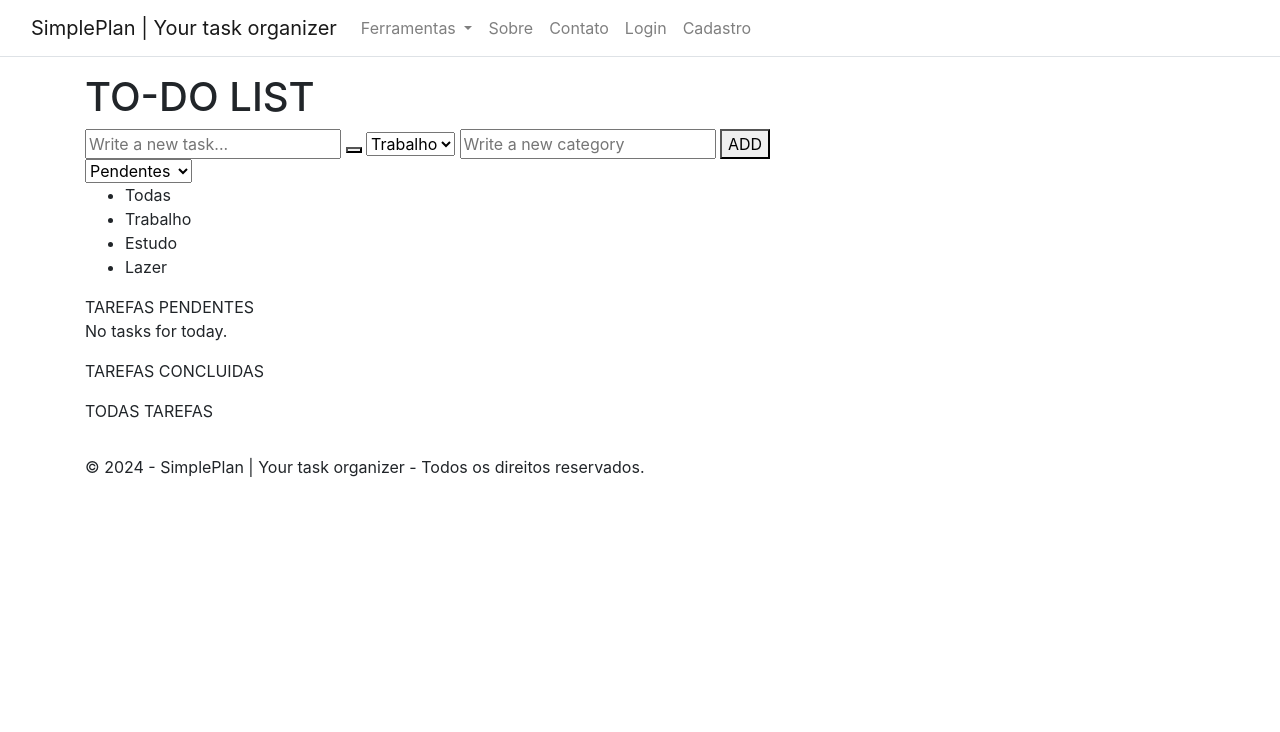
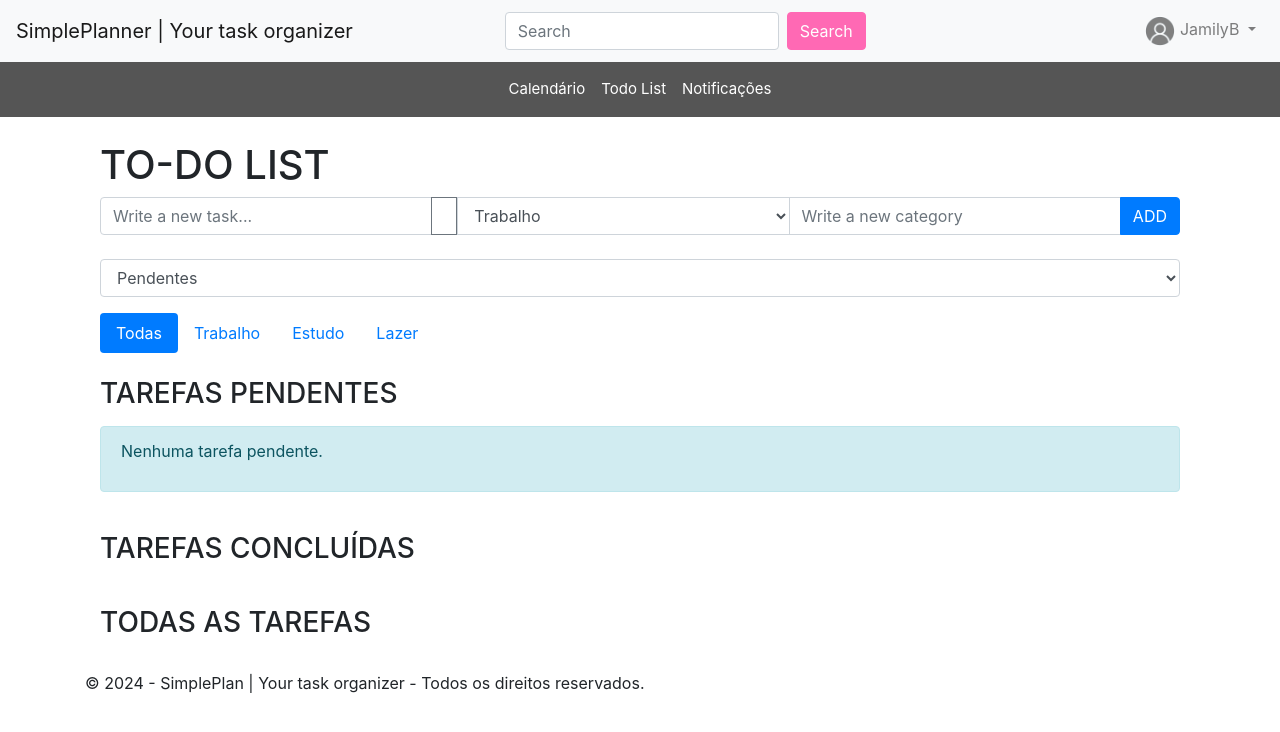
Before and after one commit to JamilyB/SimplePlanner-Project, a Django app: page /todo_list/ in a window 1280 px wide. Shown: the top 732 px of the page. Run offline with Django 5.2, Linux system fonts and the light colour scheme; a user stored in the database is signed in; some libraries are stand-ins or nearby versions.

Commit message:
modificações da página de usuário

```diff
--- /dev/null
+++ b/app_simple_planner/static/css/home.css
@@ -0,0 +1,29 @@
+.btn-pink {
+    color: #fff;
+    background-color: #ff69b4;
+    border-color: #ff69b4;
+}
+.btn-pink:hover {
+    color: #fff;
+    background-color: #ff1493;
+    border-color: #ff1493;
+}
+
+.custom-navbar {
+    background-color: #555555;
+}
+
+.custom-navbar .navbar-brand,
+.custom-navbar .navbar-nav .nav-link {
+    color: #ffffff; /* Cor do texto na barra de navegação */
+    font-size: 15px; /* Tamanho da fonte grande */
+}
+
+.custom-navbar .navbar-nav .nav-link:hover {
+    color: #ff69b4; /* Cor do texto ao passar o mouse por cima */
+}
+
+.custom-search:focus {
+    border-color: #e83e8c; /* Cor da borda rosa ao clicar/focar */
+    box-shadow: 0 0 0 0.2rem rgba(232, 62, 140, 0.25); /* Sombra rosa ao clicar/focar */
+}
--- a/app_simple_planner/static/js/script.js
+++ b/app_simple_planner/static/js/script.js
@@ -1,90 +1,95 @@
+// Array para armazenar as tarefas
 let tasks = [];
 
+// Função para adicionar uma nova tarefa
 function addTask() {
-  const taskInput = document.getElementById("taskInput");
+    const taskInput = document.getElementById("taskInput").value;
+    const categorySelect = document.getElementById("categorySelect").value;
+
+    if (taskInput.trim() === "") {
+        alert("Por favor, insira uma tarefa.");
+        return;
+    }
 
     const task = {
-    name: taskInput.value,
-    category: "Processo",
+        name: taskInput,
+        category: categorySelect,
         completed: false,
-    dateTimeAdded: null,
+        dateTimeAdded: new Date().toLocaleString(),
         dateTimeCompleted: null
     };
 
     tasks.push(task);
     renderTaskList();
-  taskInput.value = "";
-  NoTasks();
+    document.getElementById("taskInput").value = "";
 }
 
-function NoTasks()
-{
-  const No=document.getElementById("Text_NoTask");
-  No.style.display="none";
-}
-
+// Função para renderizar a lista de tarefas com base no filtro selecionado
 function renderTaskList() {
+    const filter = document.getElementById("select-List").value;
     const taskList = document.getElementById("taskList");
     const completedTaskList = document.getElementById("completedTaskList");
+    const allTaskList = document.getElementById("AllTaskList");
 
     taskList.innerHTML = "";
     completedTaskList.innerHTML = "";
-  tasks.forEach(function (task, index) {
+    allTaskList.innerHTML = "";
+
+    tasks.forEach(function(task, index) {
         const li = document.createElement("li");
-    li.id = "task-" + index;
-    li.className = "task-container";
-    li.innerHTML = "<div class='task-name'>" + task.name + " - " + task.category + "</div>";
+        li.className = "list-group-item";
+        li.innerHTML = `<div>${task.name} - ${task.category}</div>`;
 
         if (task.completed) {
-      li.classList.add("completed");
             completedTaskList.appendChild(li);
-    }
-    else {
-      const completeButton = document.createElement("button");
-      completeButton.innerHTML = "Concluir";
-
-      completeButton.onclick = function (e) {
-        e.stopPropagation();
-        completeTask(index);
-      };
-
-      li.appendChild(completeButton);
+        } else {
             taskList.appendChild(li);
         }
+
+        allTaskList.appendChild(li.cloneNode(true));
     });
+
+    updateNoTaskMessage();
 }
 
+// Função para marcar uma tarefa como concluída
 function completeTask(index) {
-  const task = tasks[index];
-  if (!task.completed) {
-    task.completed = true;
-    task.dateTimeCompleted = new Date().toLocaleString();
-  } else {
-    task.completed = false;
-    task.dateTimeCompleted = null;
-  }
+    tasks[index].completed = true;
+    tasks[index].dateTimeCompleted = new Date().toLocaleString();
     renderTaskList();
 }
 
-function TypeList(){
-  const Status=document.getElementById("select-List");
-  const List_ToDo=document.getElementById("Todo-task");
-  const List_Completed=document.getElementById("completed-Task");
-  const List_All=document.getElementById("All-Task");
+// Função para alternar entre as diferentes listas de tarefas
+function TypeList() {
+    const filter = document.getElementById("select-List").value;
+    const taskLists = document.querySelectorAll(".ListPage");
 
-  List_ToDo.style.display = "none";
-  List_Completed.style.display = "none";
-  List_All.style.display="none";
+    taskLists.forEach(function(taskList) {
+        taskList.style.display = "none";
+    });
 
-  if(Status.value==="To-do")
-  {
-    List_ToDo.style.display = "block";
-  }
-  else if(Status.value==="Done")
-  {
-    List_Completed.style.display = "block";
-  }
-  else{
-    List_All.style.display="block";
+    if (filter === "To-do") {
+        document.getElementById("Todo-task").style.display = "block";
+    } else if (filter === "Done") {
+        document.getElementById("completed-Task").style.display = "block";
+    } else if (filter === "All") {
+        document.getElementById("All-Task").style.display = "block";
     }
 }
+
+// Função para atualizar a mensagem de "Sem tarefas" conforme necessário
+function updateNoTaskMessage() {
+    const noTaskMessage = document.getElementById("Text_NoTask");
+
+    if (tasks.length === 0) {
+        noTaskMessage.style.display = "block";
+    } else {
+        noTaskMessage.style.display = "none";
+    }
+}
+
+// Inicializa a renderização da lista ao carregar a página
+document.addEventListener("DOMContentLoaded", function() {
+    renderTaskList();
+    updateNoTaskMessage();
+});
--- a/app_simple_planner/templates/shared/layout.html
+++ b/app_simple_planner/templates/shared/layout.html
@@ -6,13 +6,13 @@
     <meta name="viewport" content="width=device-width, initial-scale=1.0" />
     <link rel="shortcut icon" type="image/x-icon" href="{% static 'img/favicon.ico' %}">
     <link href="https://maxcdn.bootstrapcdn.com/bootstrap/4.5.2/css/bootstrap.min.css" rel="stylesheet">
-    <title>SimplePlan | Your task organizer</title>
+    <title>SimplePlanner | Your task organizer</title>
 </head>
 <body>
     <header>
         <nav class="navbar navbar-expand-sm navbar-light bg-white border-bottom box-shadow mb-3">
             <div class="container-fluid">
-                <a class="navbar-brand" href="{% url 'index' %}">SimplePlan | Your task organizer</a>
+                <a class="navbar-brand" href="{% url 'index' %}">SimplePlanner | Your task organizer</a>
                 <div class="collapse navbar-collapse">
                     <ul class="navbar-nav mr-auto">
                         <li class="nav-item dropdown">
@@ -55,9 +55,9 @@
             &copy; 2024 - SimplePlan | Your task organizer - Todos os direitos reservados.
         </div>
     </footer>
-    <script src="{% static 'js/script.js' %}"></script>
     <script src="https://code.jquery.com/jquery-3.5.1.slim.min.js"></script>
     <script src="https://cdn.jsdelivr.net/npm/@popperjs/core@2.9.2/dist/umd/popper.min.js"></script>
     <script src="https://maxcdn.bootstrapcdn.com/bootstrap/4.5.2/js/bootstrap.min.js"></script>
+    <script src="{% static 'js/script.js' %}"></script>
 </body>
 </html>
--- a/app_simple_planner/templates/shared/navbar.html
+++ b/app_simple_planner/templates/shared/navbar.html
@@ -2,40 +2,43 @@
 {% load static %}
 <html lang="en">
 <head>
-    <meta charset="utf-8" />
-    <meta name="viewport" content="width=device-width, initial-scale=1.0" />
-    <link rel="shortcut icon" type="image/x-icon" href="{% static 'img/favicon.ico' %}">
-    <link href="https://maxcdn.bootstrapcdn.com/bootstrap/4.5.2/css/bootstrap.min.css" rel="stylesheet">
-    <title>SimplePlan | Your task organizer</title>
+    <meta charset="UTF-8">
+    <meta name="viewport" content="width=device-width, initial-scale=1.0">
+    <title>{% block title %}SimplePlan{% endblock %}</title>
+    <link href="https://stackpath.bootstrapcdn.com/bootstrap/4.5.2/css/bootstrap.min.css" rel="stylesheet">
+    <link rel="stylesheet" href="{% static 'css/home.css' %}">
 </head>
 <body>
     <header>
-        <nav class="navbar navbar-expand-sm navbar-light bg-white border-bottom box-shadow mb-3">
-            <div class="container-fluid">
-                <a class="navbar-brand" href="{% url 'todo_list' %}">SimplePlan | Your task organizer</a>
-                <div class="collapse navbar-collapse">
-                    <ul class="navbar-nav mr-auto">
-                        <li class="nav-item">
-                            <a class="nav-link" href="{% url 'todo_list' %}">Privacy</a>
-                        </li>
-                        <li class="nav-item">
-                            <a class="nav-link" href="{% url 'todo_list' %}">To-Do List</a>
-                        </li>
-                    </ul>
-                    {% if user.is_authenticated %}
-                    <div class="dropdown">
-                        <button class="btn btn-secondary dropdown-toggle" type="button" id="dropdownMenuButton" data-toggle="dropdown" aria-haspopup="true" aria-expanded="false">
-                            Bem-vindo, {{ user.username }}
-                        </button>
-                        <div class="dropdown-menu dropdown-menu-right" aria-labelledby="dropdownMenuButton">
-                            <a class="dropdown-item" href="{% url 'logout' %}">Sair</a>
-                        </div>
+        <nav class="navbar navbar-expand navbar-light bg-light">
+            <a class="navbar-brand" href="{% url 'index' %}">SimplePlanner | Your task organizer</a>
+            <form class="form-inline mx-auto">
+                <input class="form-control mr-sm-2 custom-search" type="search" placeholder="Search" aria-label="Search">
+                <button class="btn btn-pink my-2 my-sm-0" type="submit">Search</button>
+            </form>
+            <ul class="navbar-nav ml-auto">
+                <li class="nav-item dropdown">
+                    <a class="nav-link dropdown-toggle" href="#" id="navbarDropdown" role="button" data-toggle="dropdown" aria-haspopup="true" aria-expanded="false">
+                        <img src="{% static 'img/user.jpg' %}" alt="User" class="rounded-circle" width="30" height="30"> {{ user.username }}
+                    </a>
+                    <div class="dropdown-menu dropdown-menu-right" aria-labelledby="navbarDropdown">
+                        <a class="dropdown-item" href="{% url 'logout' %}">Sair</a>
                     </div>
-                    {% else %}
-                    <p class="navbar-text">Você não está logado.</p>
-                    {% endif %}
-                </div>
-            </div>
+                </li>
+            </ul>
+        </nav>
+        <nav class="navbar navbar-expand custom-navbar">
+            <ul class="navbar-nav mx-auto">
+                <li class="nav-item">
+                    <a class="nav-link" href="#">Calendário</a>
+                </li>
+                <li class="nav-item">
+                    <a class="nav-link" href="{% url 'todo_list' %}">Todo List</a>
+                </li>
+                <li class="nav-item">
+                    <a class="nav-link" href="#">Notificações</a>
+                </li>
+            </ul>
         </nav>
     </header>
     <div class="container">
@@ -44,16 +47,13 @@
             {% endblock %}
         </main>
     </div>
-    {% block extra_js %}
-    {% endblock %}
     <footer class="footer">
         <div class="container">
             &copy; 2024 - SimplePlan | Your task organizer - Todos os direitos reservados.
         </div>
     </footer>
-    <script src="{% static 'js/script.js' %}"></script>
-    <script src="https://code.jquery.com/jquery-3.5.1.slim.min.js"></script>
+    <script src="https://code.jquery.com/jquery-3.5.1.min.js"></script>
     <script src="https://cdn.jsdelivr.net/npm/@popperjs/core@2.9.2/dist/umd/popper.min.js"></script>
-    <script src="https://maxcdn.bootstrapcdn.com/bootstrap/4.5.2/js/bootstrap.min.js"></script>
+    <script src="https://stackpath.bootstrapcdn.com/bootstrap/4.5.2/js/bootstrap.min.js"></script>
 </body>
 </html>
--- a/app_simple_planner/templates/todo_list/home.html
+++ b/app_simple_planner/templates/todo_list/home.html
@@ -1,4 +1,4 @@
-{% extends 'shared/layout.html' %}
+{% extends 'shared/navbar.html' %}
 
 {% block content %}
     <h1>Home</h1>
--- a/app_simple_planner/templates/todo_list/list.html
+++ b/app_simple_planner/templates/todo_list/list.html
@@ -1,48 +1,72 @@
-{% extends 'shared/layout.html' %}
+{% extends 'shared/navbar.html' %}
+{% load static %}
+{% block content %}
+<div class="container mt-4">
+    <h1>TO-DO LIST</h1>
 
-{% block content %}
-    <h1>TO-DO LIST</h1>
+    <!-- Seção de adicionar tarefa -->
     <section class="addTask-container">
-    <input type="text" id="taskInput" placeholder="Write a new task...">
-    <button id="selectButton" onclick="toggleOptions()"><i class="fas fa-caret-down"></i></button>
-    <select class="categorySelect">
+        <div class="input-group mb-3">
+            <input type="text" id="taskInput" class="form-control" placeholder="Write a new task...">
+            <div class="input-group-append">
+                <button class="btn btn-outline-secondary" type="button" onclick="toggleOptions()">
+                    <i class="fas fa-caret-down"></i>
+                </button>
+            </div>
+            <select class="form-control categorySelect">
                 <option value="trabalho">Trabalho</option>
                 <option value="estudo">Estudo</option>
                 <option value="lazer">Lazer</option>
                 <option value="outra">Outra</option>
             </select>
-    <input type="text" id="categoryInput" placeholder="Write a new category">
-    <button onclick="addTask()">ADD</button>
+            <input type="text" id="categoryInput" class="form-control" placeholder="Write a new category">
+            <div class="input-group-append">
+                <button class="btn btn-primary" onclick="addTask()">ADD</button>
+            </div>
+        </div>
     </section>
-    <div class="wrapper">
-    <select id="select-List" onchange="TypeList()">
+
+    <!-- Seção de filtros e navegação -->
+    <div class="wrapper mt-4">
+        <select id="select-List" class="form-control" onchange="TypeList()">
             <option value="To-do">Pendentes</option>
             <option value="Done">Concluídas</option>
             <option value="All">Todas</option>
         </select>
-    <nav class="ClassTasks">
-        <ul>
-        <li>Todas</li>
-        <li>Trabalho</li>
-        <li>Estudo</li>
-        <li>Lazer</li>
+
+        <nav class="ClassTasks mt-3">
+            <ul class="nav nav-pills">
+                <li class="nav-item"><a class="nav-link active" href="#">Todas</a></li>
+                <li class="nav-item"><a class="nav-link" href="#">Trabalho</a></li>
+                <li class="nav-item"><a class="nav-link" href="#">Estudo</a></li>
+                <li class="nav-item"><a class="nav-link" href="#">Lazer</a></li>
             </ul>
         </nav>
     </div>
-    <section id="Todo-task" class="ListPage">
-    <p1>TAREFAS PENDENTES</p1>
-    <div id="Text_NoTask">
-        <p1>No tasks for today.</p1>
+
+    <!-- Seção de tarefas pendentes -->
+    <section id="Todo-task" class="ListPage mt-4">
+        <h3 class="mb-3">TAREFAS PENDENTES</h3>
+        <div id="Text_NoTask" class="alert alert-info" role="alert">
+            <p>Nenhuma tarefa pendente.</p>
         </div>
-    <ul id="taskList"></ul>
-    </section>
-    <section id="completed-Task" class="ListPage">
-    <p1>TAREFAS CONCLUIDAS</p1>
-    <ul id="completedTaskList"></ul>
-    </section>
-    <section id="All-Task" class="ListPage">
-    <p1>TODAS TAREFAS</p1>
-    <ul id="AllTaskList"></ul>
+        <ul id="taskList" class="list-group"></ul>
     </section>
 
+    <!-- Seção de tarefas concluídas -->
+    <section id="completed-Task" class="ListPage mt-4">
+        <h3 class="mb-3">TAREFAS CONCLUÍDAS</h3>
+        <ul id="completedTaskList" class="list-group"></ul>
+    </section>
+
+    <!-- Seção de todas as tarefas -->
+    <section id="All-Task" class="ListPage mt-4">
+        <h3 class="mb-3">TODAS AS TAREFAS</h3>
+        <ul id="AllTaskList" class="list-group"></ul>
+    </section>
+</div>
 {% endblock %}
+
+{% block scripts %}
+    <script src="{% static 'js/script.js' %}"></script>
+{% endblock %}
--- a/app_simple_planner/views.py
+++ b/app_simple_planner/views.py
@@ -19,6 +19,7 @@ def todo_list(request):
 
 def home(request):
   return render(request, 'todo_list/home.html')
+
 
 def register(request):
   if request.method == "GET" :
```
Also changed, not shown: app_simple_planner/static/img/user.jpg (added), db.sqlite3. Lines whose indentation alone changed are shown as unchanged.
